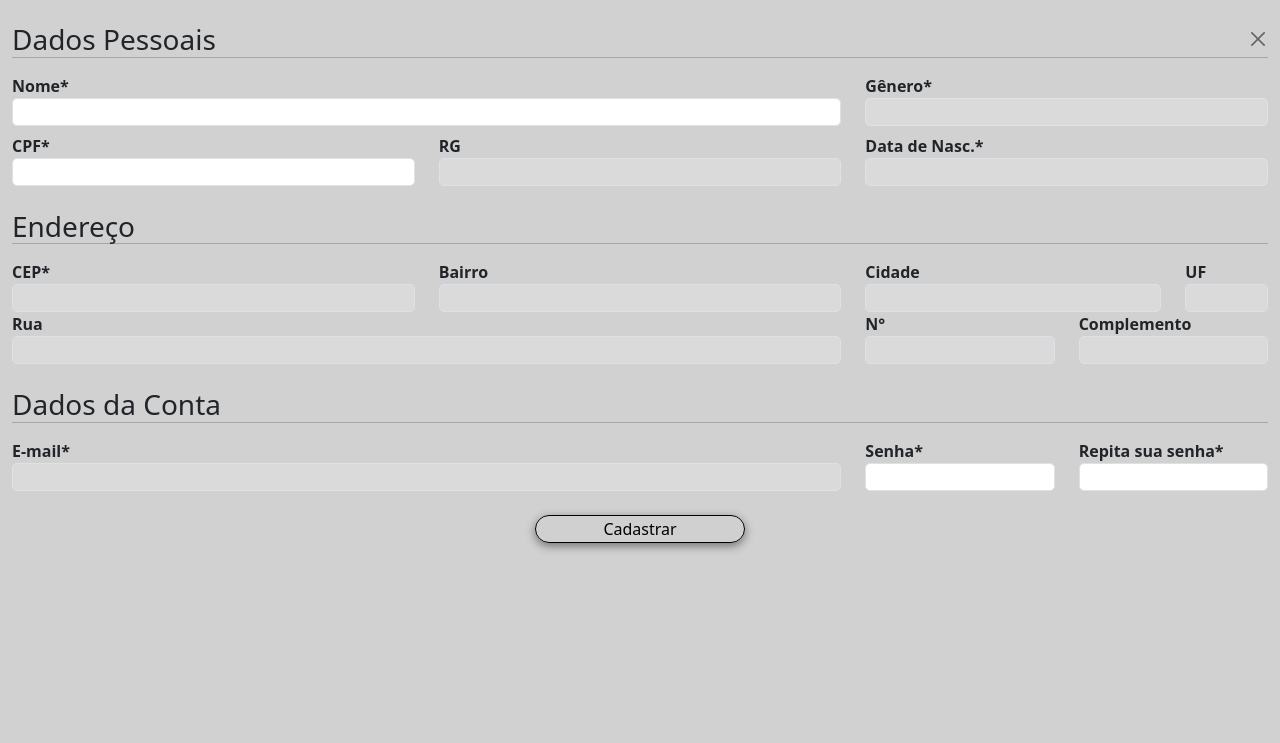
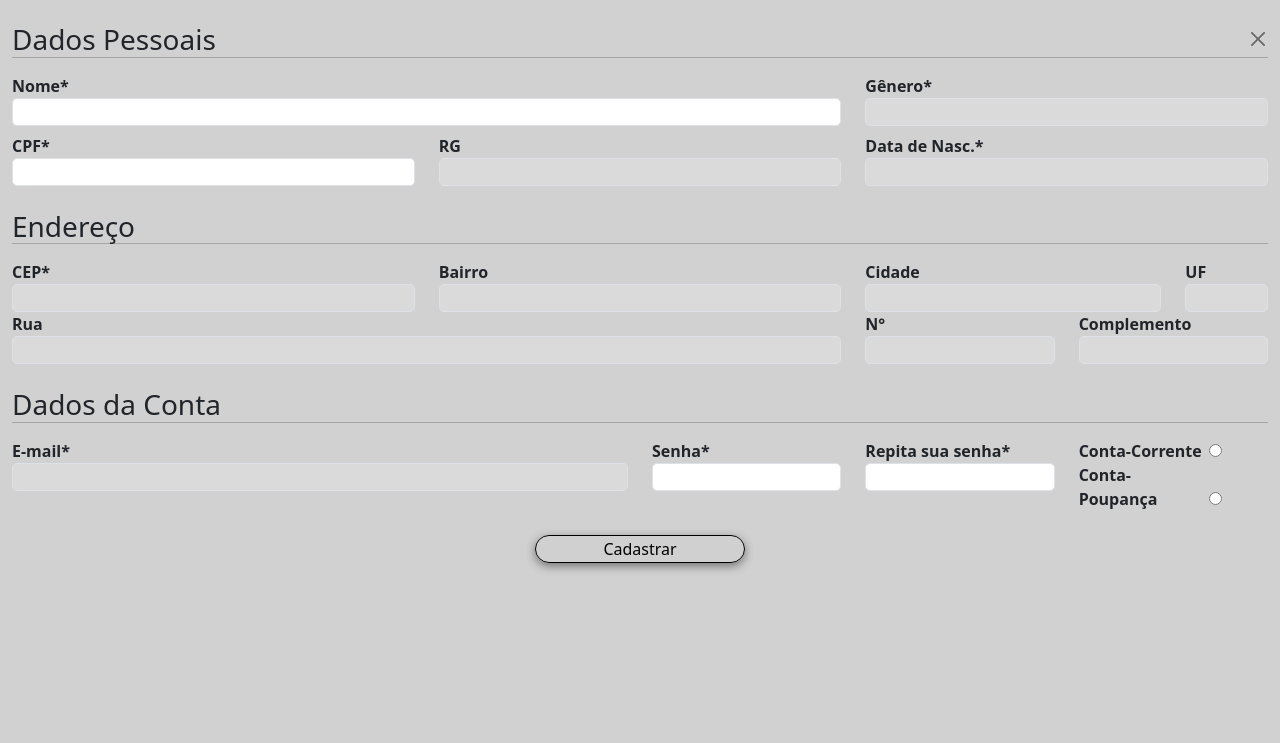
Before and after one commit to c3fatec/c3fatec.github.io, a Flask app: page /cadastro in a window 1280 px wide. Shown: the part 57-800 px from the top of the page. Run offline with Flask 2, Linux system fonts and the light colour scheme.

Commit message:
acrenscentei a opção de conta corrente e poupança no cadastro

```diff
--- a/banco/templates/auth/cadastro.html
+++ b/banco/templates/auth/cadastro.html
@@ -9,16 +9,13 @@
 	{%endif%}{%endfor%}
 
 	<form method="post" class="form">
+
 		<!--Dados Pessoais-->
 		<div class="titulo d-flex justify-content-between">
 			<p class="h3">Dados Pessoais</p>
 			<div class="btn-sair text-center my-auto">
-				<button
-					type="button"
-					class="btn-close btn-sm"
-					aria-label="Close"
-					onclick="document.location='/'"
-				></button>
+				<button type="button" class="btn-close btn-sm" aria-label="Close"
+					onclick="document.location='/'"></button>
 			</div>
 		</div>
 		<hr />
@@ -43,13 +40,7 @@
 			</div>
 			<div class="col-4">
 				<label for="data_nasc">Data de Nasc.*</label><br />
-				<input
-					type="text"
-					name="data-nasc"
-					id="data-nasc"
-					class="w-100"
-					disabled
-				/>
+				<input type="text" name="data-nasc" id="data-nasc" class="w-100" disabled />
 			</div>
 		</div>
 
@@ -87,13 +78,7 @@
 			</div>
 			<div class="col-2">
 				<label for="Complemento">Complemento</label><br />
-				<input
-					type="text"
-					name="complemento"
-					id="complemento"
-					class="w-100"
-					disabled
-				/>
+				<input type="text" name="complemento" id="complemento" class="w-100" disabled />
 			</div>
 		</div>
 
@@ -103,7 +88,7 @@
 		</div>
 		<hr />
 		<div class="d-flex row">
-			<div class="col-8">
+			<div class="col-6">
 				<label for="email">E-mail*</label><br />
 				<input type="email" name="email" id="email" class="w-100" disabled />
 			</div>
@@ -113,13 +98,17 @@
 			</div>
 			<div class="col-2">
 				<label for="senha-repetida">Repita sua senha*</label><br />
-				<input
-					type="password"
-					name="senha-repetida"
-					id="senha-repetida"
-					class="w-100"
-					required
-				/>
+				<input type="password" name="senha-repetida" id="senha-repetida" class="w-100" required />
+			</div>
+			<div class="d-flex flex-column justify-content-between col-2">
+				<div>
+					<label for="" class="col-8">Conta-Corrente</label>
+					<input type="radio" name="corrente" id="corrente">
+				</div>
+				<div>
+					<label for="" class="col-8">Conta-Poupança</label>
+					<input type="radio" name="poupanca" id="poupanca">
+				</div>
 			</div>
 		</div>
 
```
